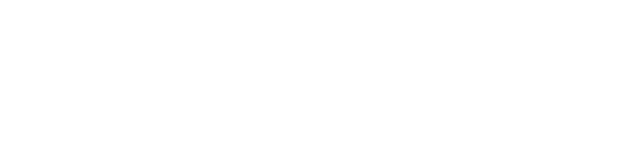
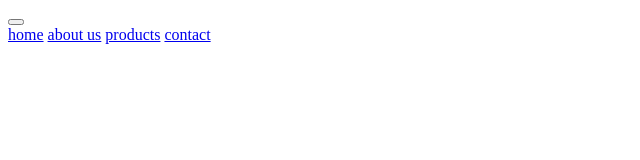
Before and after one commit to volodymyrholovetskyi/creative-design, a plain HTML site: page index.html in a window 1280 px wide. Shown: the whole page, without its empty margins (0-640 px from the left). Drawn offline with Linux system fonts and the light colour scheme.

Commit message:
Create nav section

```diff
--- a/index.html
+++ b/index.html
@@ -6,6 +6,17 @@
     <title>Creative design</title>
 </head>
 <body>
+    <nav>
+        <div class="wrapper">
+            <button class="burger-icon"><i class="fa-solid fa-bars"></i></button>
+            <div class="nav-items">
+                <a href="#">home</a>
+                <a href="#about-us">about us</a>
+                <a href="#products">products</a>
+                <a href="#contact">contact</a>
+            </div>
+        </div>
+    </nav>
 
 </body>
 </html>
```
